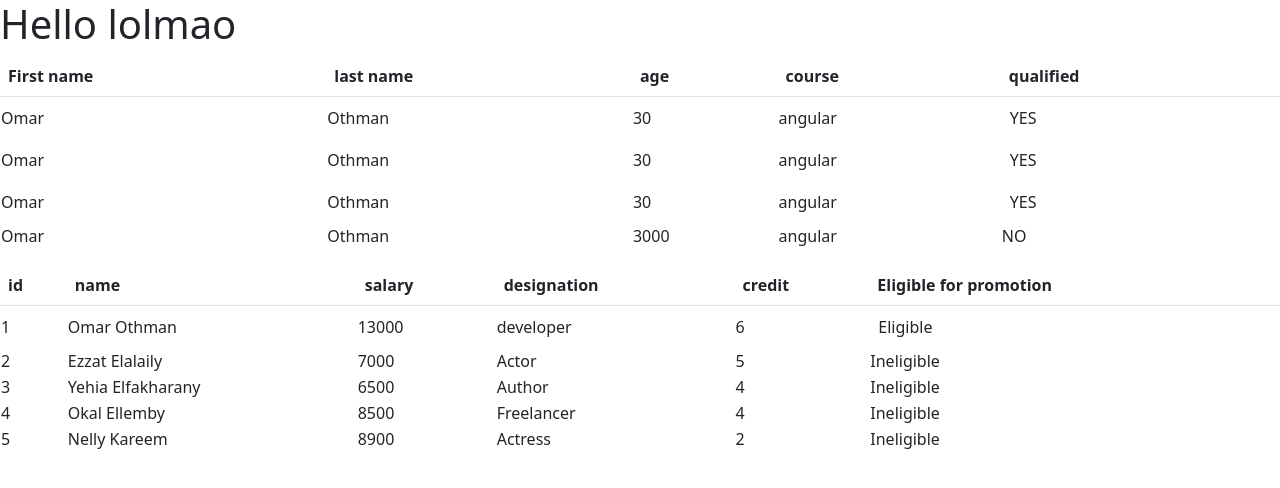
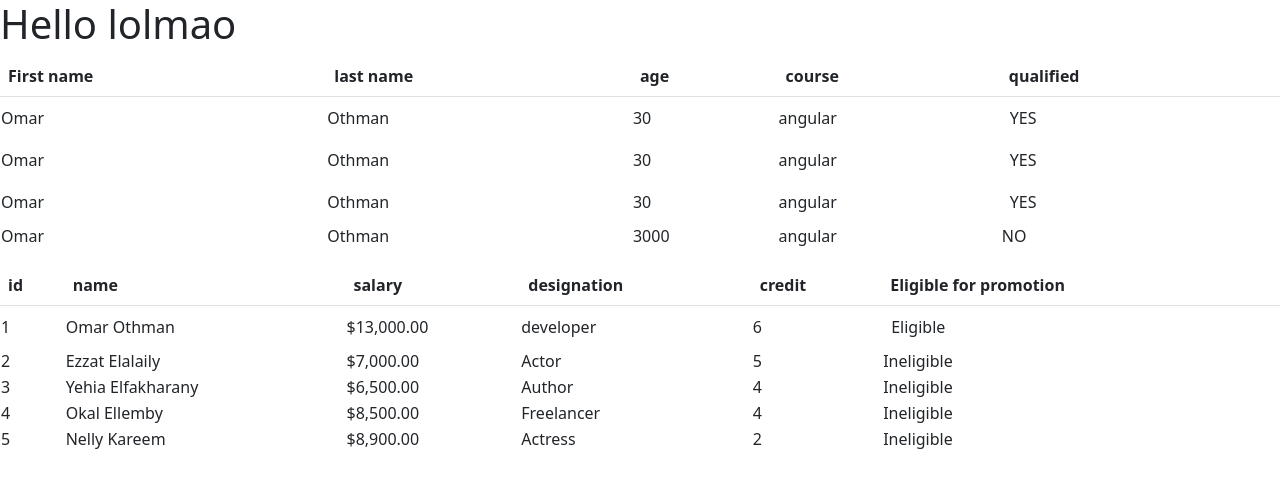
Before and after one commit to omar1218/fiable-app, an Angular app: page / in a window 1280 px wide. Shown: the top 488 px of the page. Built offline with nearby package versions, Linux system fonts and the light colour scheme.

Commit message:
assignment 1

```diff
--- a/src/app/fiable-promotion-eligibility/fiable-promotion-eligibility.component.html
+++ b/src/app/fiable-promotion-eligibility/fiable-promotion-eligibility.component.html
@@ -13,7 +13,7 @@
     <tr *ngFor="let Promotion of promotion">
         <td>{{Promotion.id}}</td>
         <td>{{Promotion.name}}</td>
-        <td>{{Promotion.salary}}</td>
+        <td>{{Promotion.salary | currency: 'USD'}}</td>
         <td>{{Promotion.designation}}</td>
         <td>{{Promotion.credits}}</td>
         <td>
```
